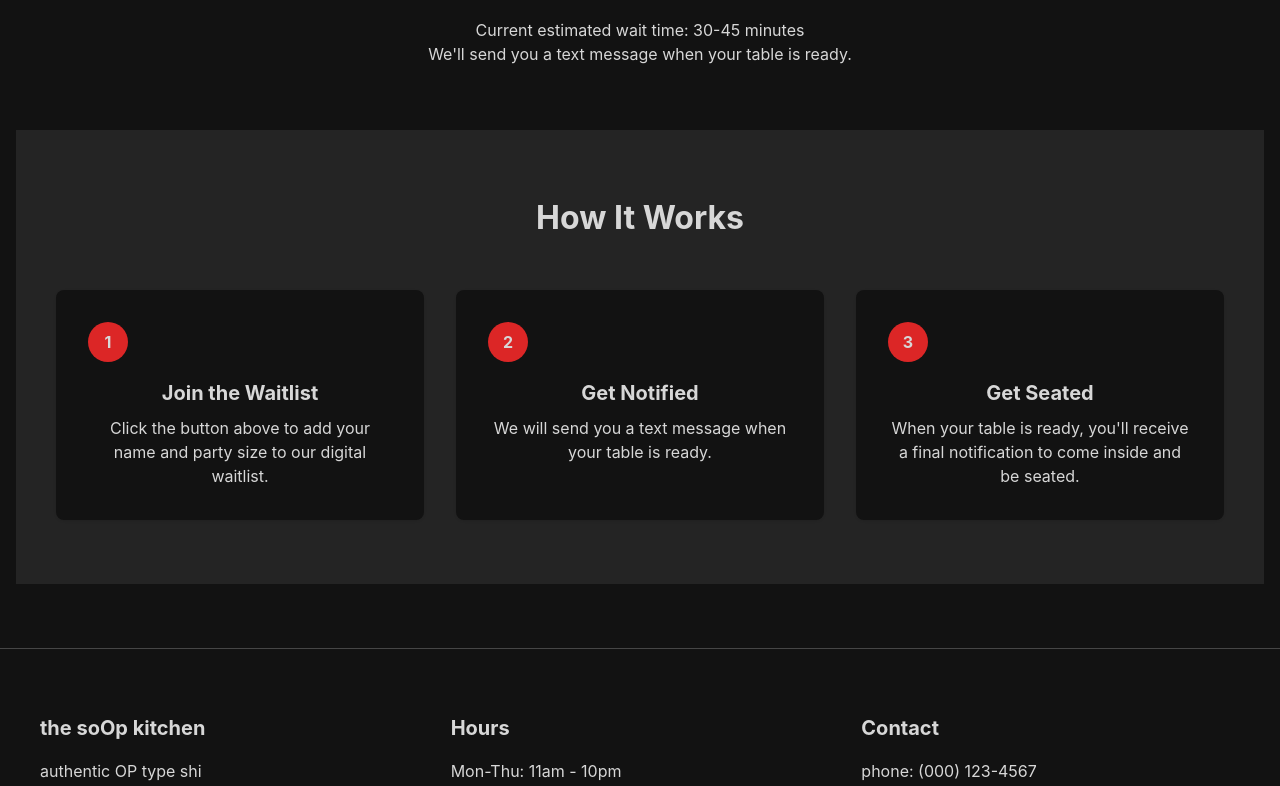
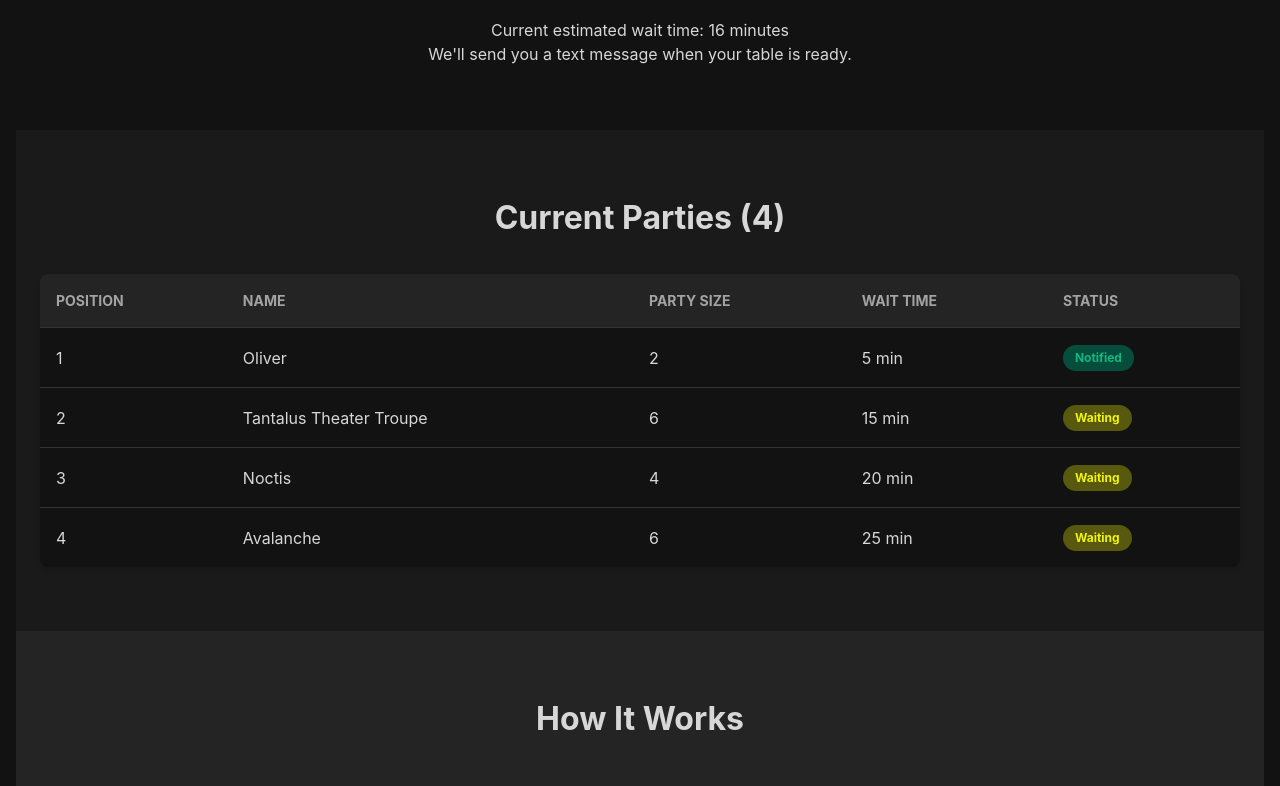
Before and after one commit to olivechip/rw_frontend, a Vue app: page / in a window 1280 px wide. Shown: the part 440-1226 px from the top of the page. Built offline with nearby package versions, Linux system fonts and the light colour scheme.

Commit message:
integrated VueRouter, added waitlist table, refactored main page

```diff
--- a/package.json
+++ b/package.json
@@ -9,7 +9,8 @@
   },
   "dependencies": {
     "core-js": "^3.8.3",
-    "vue": "^3.2.13"
+    "vue": "^3.2.13",
+    "vue-router": "^4.5.0"
   },
   "devDependencies": {
     "@babel/core": "^7.12.16",
--- a/src/App.vue
+++ b/src/App.vue
@@ -1,23 +1,13 @@
 <template>
   <div class="app">
-    <WaitlistHeader />
-    <WaitlistMain />
-    <WaitlistFooter />
+    <router-view />
   </div>
 </template>
 
 <script>
-import WaitlistHeader from "./components/WaitlistHeader.vue";
-import WaitlistMain from "./components/WaitlistMain.vue";
-import WaitlistFooter from "./components/WaitlistFooter.vue";
 
 export default {
-  name: "App",
-  components: {
-    WaitlistHeader,
-    WaitlistMain,
-    WaitlistFooter,
-  },
+
 };
 </script>
 
--- /dev/null
+++ b/src/components/HomePage.vue
@@ -0,0 +1,22 @@
+<template>
+  <div>
+    <WaitlistHeader />
+    <WaitlistMain />
+    <WaitlistFooter />
+  </div>
+</template>
+
+<script>
+import WaitlistHeader from "./WaitlistHeader.vue";
+import WaitlistMain from "./WaitlistMain.vue";
+import WaitlistFooter from "./WaitlistFooter.vue";
+
+export default {
+  name: "HomePage",
+  components: {
+    WaitlistHeader,
+    WaitlistMain,
+    WaitlistFooter,
+  },
+};
+</script>
--- a/src/components/WaitlistFooter.vue
+++ b/src/components/WaitlistFooter.vue
@@ -4,7 +4,9 @@
       <div class="footer-grid">
         <div class="footer-section">
           <h3 class="footer-title">the soOp kitchen</h3>
-          <p>authentic OP type shi</p>
+          <ul class="footer-list">
+            <li>authentic OP type shi</li>
+          </ul>
         </div>
 
         <div class="footer-section">
@@ -18,8 +20,10 @@
 
         <div class="footer-section">
           <h3 class="footer-title">Contact</h3>
-          <p>phone: (000) 123-4567</p>
-          <p>address: 123 fake street, faketown, USA</p>
+          <ul class="footer-list">
+            <li>(000) 123-4567</li>
+            <li>123 fake street, faketown, USA</li>
+          </ul>
         </div>
       </div>
 
@@ -56,6 +60,7 @@ export default {
 .footer-content {
   max-width: 1200px;
   margin: 0 auto;
+  text-align: center;
 }
 
 .footer-grid {
@@ -80,6 +85,5 @@ export default {
   margin-top: 3rem;
   padding-top: 2rem;
   border-top: 1px solid #464646;
-  text-align: center;
 }
 </style>
--- a/src/components/WaitlistHeader.vue
+++ b/src/components/WaitlistHeader.vue
@@ -3,8 +3,8 @@
     <div class="header-content">
       <h1 class="logo">the soOP kitchen</h1>
       <nav class="desktop-nav">
+        <router-link to="/" class="nav-link">Waitlist</router-link>
         <a href="#menu" class="nav-link">Menu</a>
-        <a href="#reservations" class="nav-link">Reservations</a>
         <a href="#about" class="nav-link">About</a>
         <a href="#contact" class="nav-link">Contact</a>
       </nav>
--- a/src/components/WaitlistMain.vue
+++ b/src/components/WaitlistMain.vue
@@ -7,12 +7,48 @@
           We're currently at capacity. Add your name to our waitlist and we'll
           notify you when a table becomes available.
         </p>
-        <button class="waitlist-button" @click="handleJoinWaitlist">
+        <button class="join-waitlist-button" @click="handleJoinWaitlist">
           Join Waitlist
         </button>
         <div class="wait-info">
-          <p>Current estimated wait time: {{ waitTime }} minutes</p>
+          <p>Current estimated wait time: {{ totalWaitTime }} minutes</p>
           <p>We'll send you a text message when your table is ready.</p>
+        </div>
+      </div>
+    </section>
+
+    <section class="current-parties">
+      <div class="container">
+        <h3 class="parties-title">Current Parties ({{ waitlist.length }})</h3>
+        <div class="parties-table-container">
+          <table class="parties-table">
+            <thead>
+              <tr>
+                <th>Position</th>
+                <th>Name</th>
+                <th>Party Size</th>
+                <th>Wait Time</th>
+                <th>Status</th>
+              </tr>
+            </thead>
+            <tbody>
+              <tr
+                v-for="(party, index) in waitlist"
+                :key="index"
+                :class="{ highlighted: party.name === 'You' }"
+              >
+                <td>{{ index + 1 }}</td>
+                <td>{{ party.name }}</td>
+                <td>{{ party.partySize }}</td>
+                <td>{{ party.waitTime }} min</td>
+                <td>
+                  <span :class="`status-badge ${party.status.toLowerCase()}`">
+                    {{ party.status }}
+                  </span>
+                </td>
+              </tr>
+            </tbody>
+          </table>
         </div>
       </div>
     </section>
@@ -35,7 +71,18 @@ export default {
   name: "WaitlistMain",
   data() {
     return {
-      waitTime: "30-45", // we need to calculate this from backend data
+      waitlist: [
+        // mock parties for testing
+        { name: "Oliver", partySize: 2, waitTime: 5, status: "Notified" },
+        {
+          name: "Tantalus Theater Troupe",
+          partySize: 6,
+          waitTime: 15,
+          status: "Waiting",
+        },
+        { name: "Noctis", partySize: 4, waitTime: 20, status: "Waiting" },
+        { name: "Avalanche", partySize: 6, waitTime: 25, status: "Waiting" },
+      ],
       steps: [
         {
           title: "Join the Waitlist",
@@ -55,6 +102,16 @@ export default {
       ],
     };
   },
+  computed: {
+    totalWaitTime() {
+      const totalWaitTime = this.waitlist.reduce(
+        (acc, party) => acc + party.waitTime,
+        0
+      );
+      return Math.round(totalWaitTime / this.waitlist.length);
+      // in the future, we could add a more complex algorithm to calculate the total wait time
+    },
+  },
   methods: {
     handleJoinWaitlist() {
       alert(
@@ -71,9 +128,6 @@ export default {
 <style>
 .main {
   flex: 1;
-}
-
-.main {
   padding: 4rem 1rem;
   text-align: center;
 }
@@ -94,7 +148,7 @@ export default {
   margin-bottom: 2rem;
 }
 
-.waitlist-button {
+.join-waitlist-button {
   background-color: #dc2626;
   color: #d7d7d7;
   border: none;
@@ -106,12 +160,83 @@ export default {
   transition: background-color 0.2s;
 }
 
-.waitlist-button:hover {
+.join-waitlist-button:hover {
   background-color: #b91c1c;
 }
 
 .wait-info {
   margin-top: 2rem;
+}
+
+/* Current Parties section */
+.current-parties {
+  background-color: #1a1a1a;
+  padding: 4rem 1rem;
+}
+
+.container {
+  max-width: 1200px;
+  margin: 0 auto;
+}
+
+.parties-title {
+  text-align: center;
+  font-size: 2rem;
+  margin-bottom: 2rem;
+}
+
+.parties-table-container {
+  overflow-x: auto;
+  border-radius: 0.5rem;
+  box-shadow: 0 4px 6px rgba(0, 0, 0, 0.1);
+}
+
+.parties-table {
+  width: 100%;
+  border-collapse: collapse;
+  background-color: #121212;
+}
+
+.parties-table th,
+.parties-table td {
+  padding: 1rem;
+  text-align: left;
+  border-bottom: 1px solid #333;
+}
+
+.parties-table th {
+  background-color: #242424;
+  font-weight: bold;
+  text-transform: uppercase;
+  font-size: 0.875rem;
+  color: #a3a3a3;
+}
+
+.parties-table tr:last-child td {
+  border-bottom: none;
+}
+
+/* if highlight for current viewer is needed
+.parties-table tr.highlighted {
+  background-color: rgba(220, 38, 38, 0.1);
+} */
+
+.status-badge {
+  display: inline-block;
+  padding: 0.25rem 0.75rem;
+  border-radius: 9999px;
+  font-size: 0.75rem;
+  font-weight: bold;
+}
+
+.status-badge.waiting {
+  background-color: #58580e;
+  color: #f1f50b;
+}
+
+.status-badge.notified {
+  background-color: #064e3b;
+  color: #10b981;
 }
 
 /* Steps section */
--- a/src/main.js
+++ b/src/main.js
@@ -1,4 +1,7 @@
-import { createApp } from 'vue'
-import App from './App.vue'
+import { createApp } from "vue";
+import App from "./App.vue";
+import router from "./router";
 
-createApp(App).mount('#app')
+createApp(App)
+  .use(router) // for Vue Router
+  .mount("#app");
--- /dev/null
+++ b/src/router/index.js
@@ -0,0 +1,14 @@
+import { createRouter, createWebHistory } from "vue-router";
+import HomePage from "../components/HomePage.vue";
+
+const routes = [
+  { path: "/", name: "HomePage", component: HomePage },
+  { path: "/:pathMatch(.*)*", name: "NotFound", redirect: "/" },
+];
+
+const router = createRouter({
+  history: createWebHistory(),
+  routes,
+});
+
+export default router;
```
Also changed, not shown: 1 other file (tests, documents, lock files or other folders).
